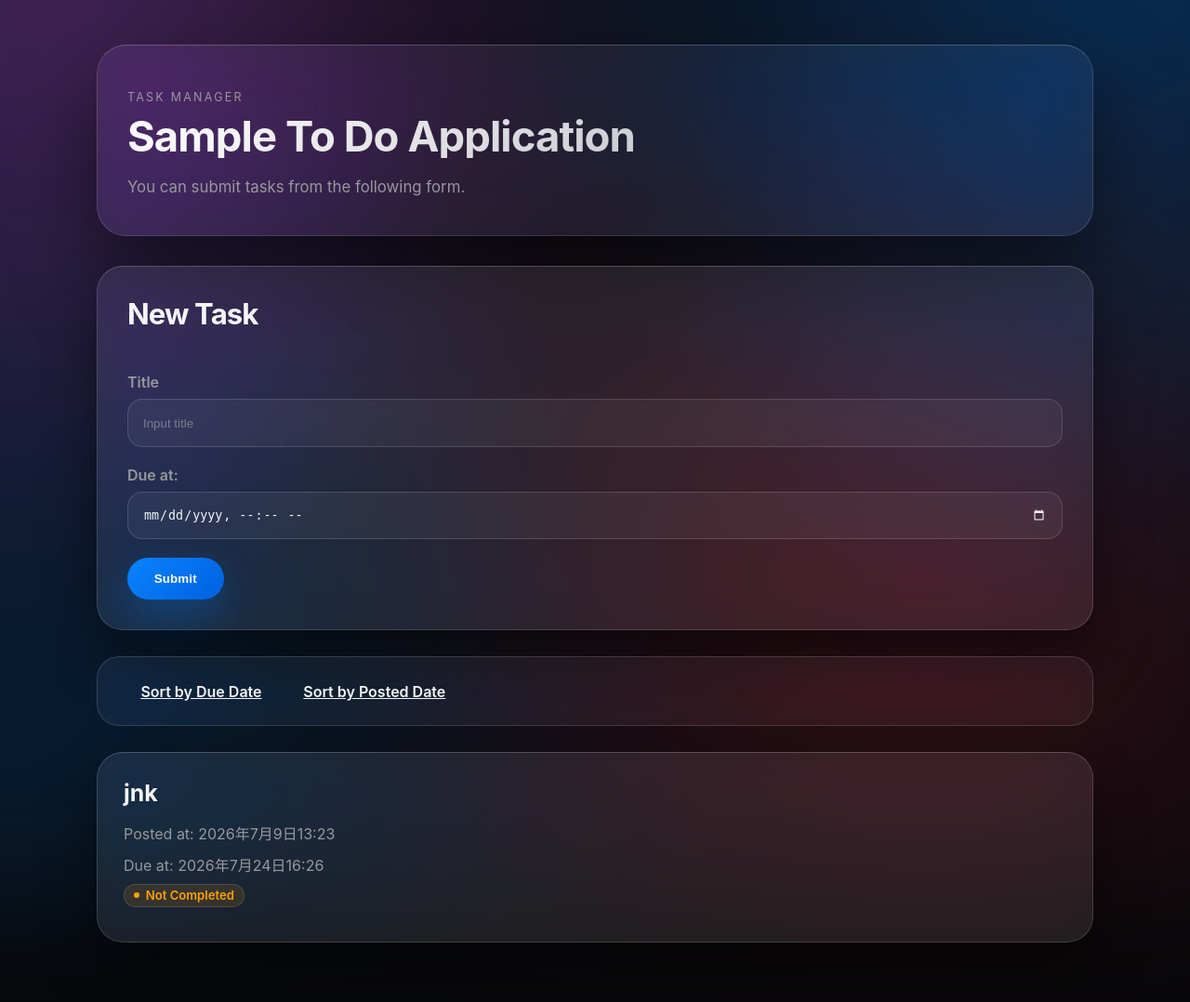
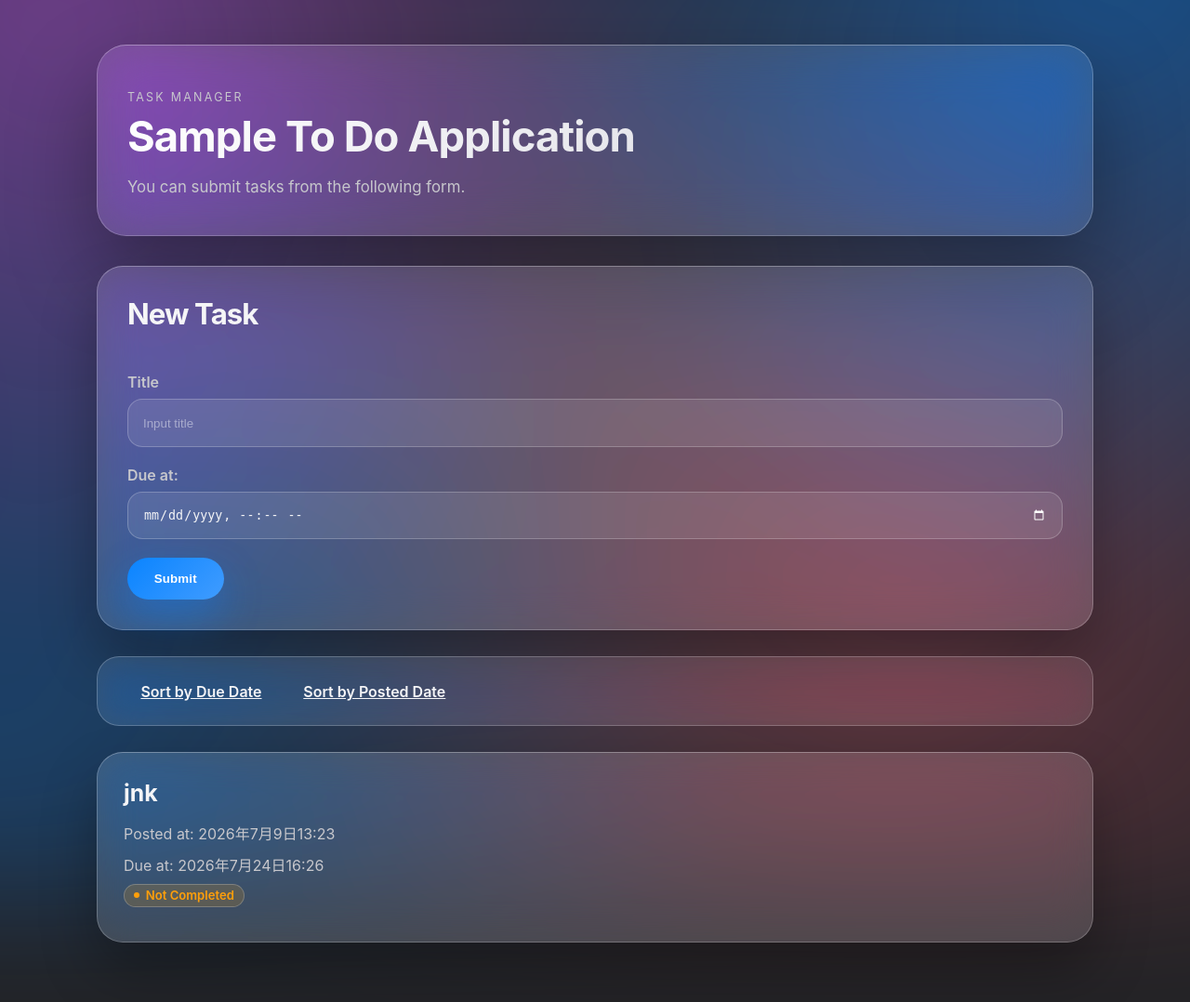
Before and after one commit to s1f102502069/django-test-exercise, a Django app: page / in a window 1280 px wide. Shown: the whole page at 93% size. Run offline with Django 5.2, Linux system fonts and the light colour scheme; data comes from the database, SQL or seed files in the repository.

Commit message:
Brighten dark theme colors

```diff
--- a/todo/static/todo/style.css
+++ b/todo/static/todo/style.css
@@ -2,12 +2,12 @@
   color-scheme: dark;
   font-family: -apple-system, BlinkMacSystemFont, 'Segoe UI', 'Helvetica Neue', Arial, sans-serif;
   color: #f5f5f7;
-  background: #000;
+  background: #1c1c1e;
 
-  --glass-bg: rgba(255, 255, 255, 0.06);
-  --glass-bg-strong: rgba(255, 255, 255, 0.09);
-  --glass-border: rgba(255, 255, 255, 0.14);
-  --text-secondary: #98989d;
+  --glass-bg: rgba(255, 255, 255, 0.12);
+  --glass-bg-strong: rgba(255, 255, 255, 0.16);
+  --glass-border: rgba(255, 255, 255, 0.22);
+  --text-secondary: #c7c7cc;
   --accent-blue: #0a84ff;
   --accent-purple: #bf5af2;
 }
@@ -24,7 +24,7 @@ body {
   margin: 0;
   min-height: 100vh;
   position: relative;
-  background: #08080a;
+  background: #232326;
   overflow-x: hidden;
 }
 
@@ -35,11 +35,12 @@ body::before {
   inset: -20%;
   z-index: 0;
   background:
-    radial-gradient(circle at 18% 12%, rgba(191, 90, 242, 0.35), transparent 38%),
-    radial-gradient(circle at 82% 8%, rgba(10, 132, 255, 0.32), transparent 40%),
-    radial-gradient(circle at 70% 70%, rgba(255, 55, 95, 0.16), transparent 45%),
-    radial-gradient(circle at 15% 80%, rgba(10, 132, 255, 0.18), transparent 42%);
-  filter: blur(80px);
+    radial-gradient(circle at 18% 12%, rgba(191, 90, 242, 0.5), transparent 40%),
+    radial-gradient(circle at 82% 8%, rgba(10, 132, 255, 0.48), transparent 42%),
+    radial-gradient(circle at 70% 70%, rgba(255, 100, 130, 0.28), transparent 48%),
+    radial-gradient(circle at 15% 80%, rgba(10, 132, 255, 0.32), transparent 45%),
+    radial-gradient(circle at 50% 50%, rgba(255, 255, 255, 0.06), transparent 60%);
+  filter: blur(70px);
   animation: drift 22s ease-in-out infinite alternate;
 }
 
@@ -67,11 +68,11 @@ body::before {
   margin-bottom: 2rem;
   background: var(--glass-bg);
   border: 1px solid var(--glass-border);
-  border-top-color: rgba(255, 255, 255, 0.22);
+  border-top-color: rgba(255, 255, 255, 0.32);
   border-radius: 32px;
-  backdrop-filter: blur(28px) saturate(160%);
-  -webkit-backdrop-filter: blur(28px) saturate(160%);
-  box-shadow: 0 40px 90px rgba(0, 0, 0, 0.5);
+  backdrop-filter: blur(28px) saturate(180%);
+  -webkit-backdrop-filter: blur(28px) saturate(180%);
+  box-shadow: 0 40px 90px rgba(0, 0, 0, 0.35);
 }
 
 .eyebrow {
@@ -88,7 +89,7 @@ body::before {
   line-height: 1.02;
   font-weight: 700;
   letter-spacing: -0.02em;
-  background: linear-gradient(135deg, #ffffff 0%, #c9c9d1 60%, #98989d 100%);
+  background: linear-gradient(135deg, #ffffff 0%, #e4e4ea 60%, #c7c7cc 100%);
   -webkit-background-clip: text;
   background-clip: text;
   color: transparent;
@@ -113,12 +114,12 @@ body::before {
 .task-card {
   background: var(--glass-bg-strong);
   border: 1px solid var(--glass-border);
-  border-top-color: rgba(255, 255, 255, 0.2);
+  border-top-color: rgba(255, 255, 255, 0.3);
   border-radius: 28px;
   padding: 2rem;
-  backdrop-filter: blur(22px) saturate(160%);
-  -webkit-backdrop-filter: blur(22px) saturate(160%);
-  box-shadow: 0 30px 60px rgba(0, 0, 0, 0.45);
+  backdrop-filter: blur(22px) saturate(180%);
+  -webkit-backdrop-filter: blur(22px) saturate(180%);
+  box-shadow: 0 30px 60px rgba(0, 0, 0, 0.3);
 }
 
 .compose-card {
@@ -158,7 +159,7 @@ body::before {
 }
 
 .task-card:hover {
-  border-color: rgba(255, 255, 255, 0.26);
+  border-color: rgba(255, 255, 255, 0.36);
   transform: translateY(-2px);
 }
 
@@ -210,7 +211,7 @@ body::before {
 
 .status-badge.is-completed {
   color: #30d158;
-  background: rgba(48, 209, 88, 0.12);
+  background: rgba(48, 209, 88, 0.16);
 }
 
 .status-badge.is-completed::before {
@@ -219,7 +220,7 @@ body::before {
 
 .status-badge.is-pending {
   color: #ff9f0a;
-  background: rgba(255, 159, 10, 0.12);
+  background: rgba(255, 159, 10, 0.16);
 }
 
 .status-badge.is-pending::before {
@@ -249,22 +250,22 @@ input[type="datetime-local"] {
   padding: 0.9rem 1rem;
   border: 1px solid var(--glass-border);
   border-radius: 16px;
-  background: rgba(255, 255, 255, 0.05);
+  background: rgba(255, 255, 255, 0.09);
   color: #f5f5f7;
   color-scheme: dark;
   transition: border-color 0.18s ease, box-shadow 0.18s ease, background 0.18s ease;
 }
 
 input[type="text"]::placeholder {
-  color: rgba(255, 255, 255, 0.35);
+  color: rgba(255, 255, 255, 0.45);
 }
 
 input[type="text"]:focus,
 input[type="datetime-local"]:focus {
   outline: none;
   border-color: var(--accent-blue);
-  background: rgba(255, 255, 255, 0.08);
-  box-shadow: 0 0 0 4px rgba(10, 132, 255, 0.22);
+  background: rgba(255, 255, 255, 0.13);
+  box-shadow: 0 0 0 4px rgba(10, 132, 255, 0.28);
 }
 
 button {
@@ -273,18 +274,18 @@ button {
   padding: 0.95rem 1.8rem;
   border-radius: 999px;
   border: none;
-  background: linear-gradient(135deg, var(--accent-blue) 0%, #0060df 100%);
+  background: linear-gradient(135deg, var(--accent-blue) 0%, #409cff 100%);
   color: white;
   font-weight: 700;
   letter-spacing: 0.01em;
-  box-shadow: 0 18px 40px rgba(10, 132, 255, 0.28);
+  box-shadow: 0 18px 40px rgba(10, 132, 255, 0.38);
   transition: transform 0.18s ease, box-shadow 0.18s ease, filter 0.18s ease;
 }
 
 button:hover {
   transform: translateY(-1px);
-  filter: brightness(1.08);
-  box-shadow: 0 22px 44px rgba(10, 132, 255, 0.34);
+  filter: brightness(1.1);
+  box-shadow: 0 22px 44px rgba(10, 132, 255, 0.46);
 }
 
 button:active {
@@ -307,8 +308,8 @@ a:focus-visible {
   background: var(--glass-bg);
   border: 1px solid var(--glass-border);
   border-radius: 24px;
-  backdrop-filter: blur(20px) saturate(160%);
-  -webkit-backdrop-filter: blur(20px) saturate(160%);
+  backdrop-filter: blur(20px) saturate(180%);
+  -webkit-backdrop-filter: blur(20px) saturate(180%);
 }
 
 .sort-links a {
@@ -321,7 +322,7 @@ a:focus-visible {
 
 .sort-links a:hover {
   color: var(--accent-blue);
-  background: rgba(10, 132, 255, 0.12);
+  background: rgba(10, 132, 255, 0.18);
   text-decoration: none;
 }
 
```
